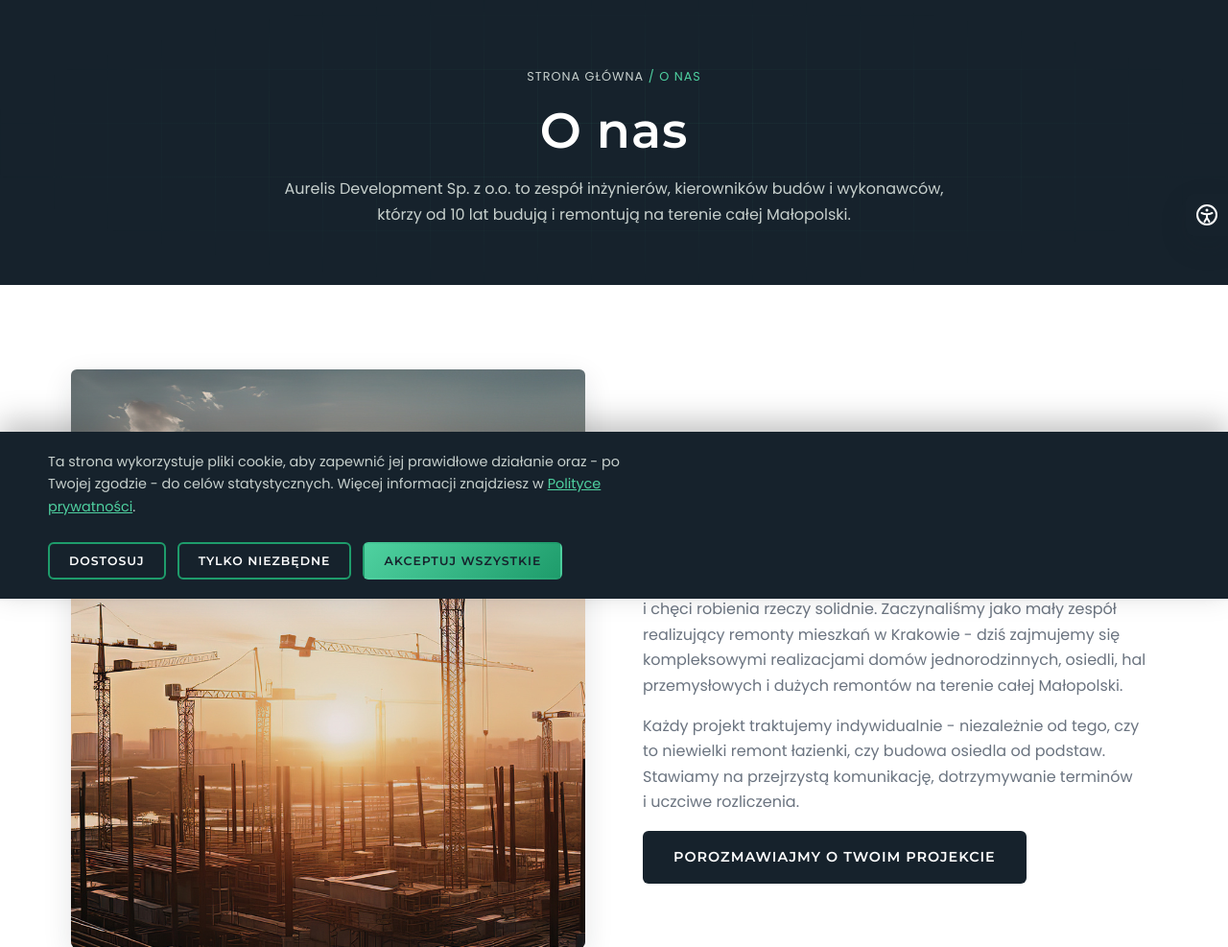
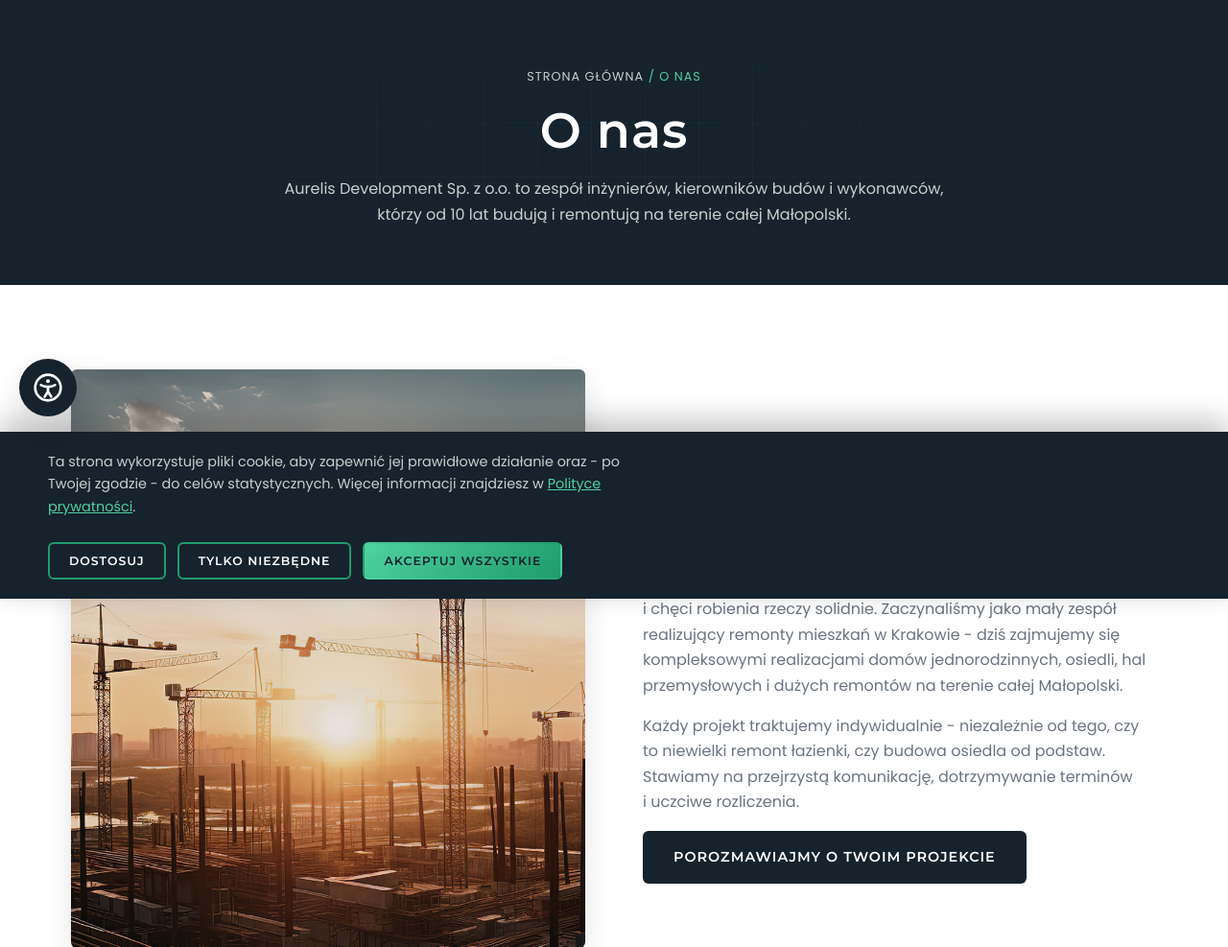
Before and after one commit to 78781978/aurelis-development, a PHP site: page /o-nas.html in a window 1280 px wide. Shown: the part 176-1163 px from the top of the page at 96% size. Run offline with PHP 8.4, Linux system fonts and the light colour scheme.

Commit message:
Enlarge WCAG button and move it to the bottom-left corner
The accessibility toggle is now a larger 60px circular button
anchored to the bottom-left corner instead of a slim tab on the
right edge. It automatically lifts above the cookie banner while
that's visible, so the two never overlap.

```diff
--- a/script.js
+++ b/script.js
@@ -122,8 +122,17 @@ document.addEventListener('DOMContentLoaded', function () {
     function saveConsent(analytics) {
       localStorage.setItem(CONSENT_KEY, JSON.stringify({ necessary: true, analytics: !!analytics }));
     }
+    function updateA11yToggleOffset() {
+      if (cookieBanner.classList.contains('is-visible')) {
+        document.documentElement.style.setProperty('--cookie-banner-h', cookieBanner.offsetHeight + 'px');
+        document.documentElement.classList.add('cookie-banner-visible');
+      } else {
+        document.documentElement.classList.remove('cookie-banner-visible');
+      }
+    }
     function hideBanner() {
       cookieBanner.classList.remove('is-visible');
+      updateA11yToggleOffset();
     }
     function closeModal() {
       if (cookieModal && cookieModal.open) cookieModal.close();
@@ -137,8 +146,12 @@ document.addEventListener('DOMContentLoaded', function () {
     }
 
     if (!getConsent()) {
-      setTimeout(function () { cookieBanner.classList.add('is-visible'); }, 400);
+      setTimeout(function () {
+        cookieBanner.classList.add('is-visible');
+        updateA11yToggleOffset();
+      }, 400);
     }
+    window.addEventListener('resize', updateA11yToggleOffset);
 
     var acceptBtn = document.getElementById('cookieAcceptBtn');
     var rejectBtn = document.getElementById('cookieRejectBtn');
--- a/style.css
+++ b/style.css
@@ -99,24 +99,25 @@ html{ scroll-behavior: smooth; }
 /* ===== Widget dostępności (WCAG 2.2) ===== */
 .a11y-toggle{
   position: fixed;
-  top: 50%;
-  right: 0;
-  transform: translateY(-50%);
+  left: 20px;
+  bottom: 20px;
   z-index: 300;
-  width: 44px;
-  height: 44px;
+  width: 60px;
+  height: 60px;
   display:flex;
   align-items:center;
   justify-content:center;
   background: var(--dark);
   color: var(--white);
   border: none;
-  border-radius: 8px 0 0 8px;
+  border-radius: 50%;
   cursor: pointer;
   box-shadow: var(--shadow);
-  transition: background var(--transition);
+  transition: background var(--transition), bottom var(--transition);
 }
+.a11y-toggle svg{ width: 32px; height: 32px; }
 .a11y-toggle:hover, .a11y-toggle:focus-visible{ background: var(--accent-dark); }
+html.cookie-banner-visible .a11y-toggle{ bottom: calc(var(--cookie-banner-h, 0px) + 16px); }
 .a11y-panel{
   border: none;
   border-radius: 14px;
```
Also changed, not shown: wp-theme/aurelis-development/assets/script.js (+14 -1 lines), wp-theme/aurelis-development/style.css (+8 -7 lines).
